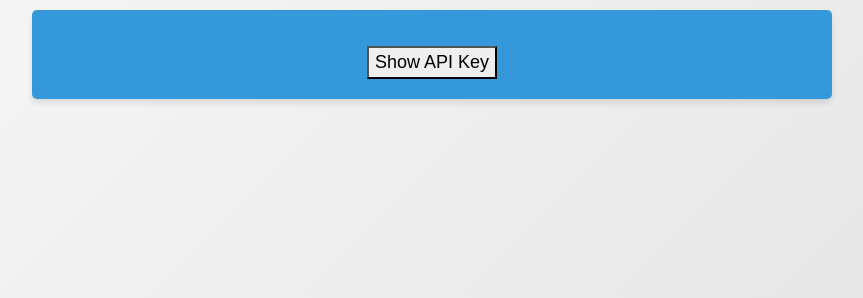
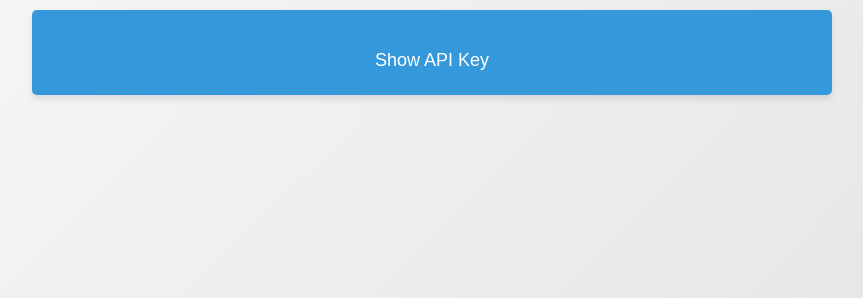
Before and after one commit to Crustacean-Hacks/HackUIowa, a Flask app: template website/templates/account.html in a window 1280 px wide. Shown: the part 132-430 px from the top of the page, without its empty margins (208-1071 px from the left). Run offline with Flask 3, Linux system fonts and the light colour scheme; the template is opened without the code that fills it, so the values that code supplies are empty; the visitor is signed in with stand-in values (Sample User, id 1).

Commit message:
removed some stuff

```diff
--- a/website/templates/account.html
+++ b/website/templates/account.html
@@ -20,6 +20,14 @@
     filter: blur(20px);
     transition: filter 0.3s ease-in-out; /* Optional: smooth transition */
     }
+    #unblurButton {
+    background: #3498db;
+    border: #fff;
+    border-radius: 5px;
+    text-align: center;
+    color: #fff;
+    border-radius: 15px;
+    }
 </style>
 
 {% extends "base.html" %}
@@ -32,7 +40,7 @@
   </div>
   <div class="api-key-box">
     <pre id="blurText">{{ apikey }}</pre>
-    <button onclick="unblurText()">Show API Key</button>
+    <button id="unblurButton" onclick="unblurText()">Show API Key</button>
   </div>
 {% else %}
   <div class="text-center">
```
